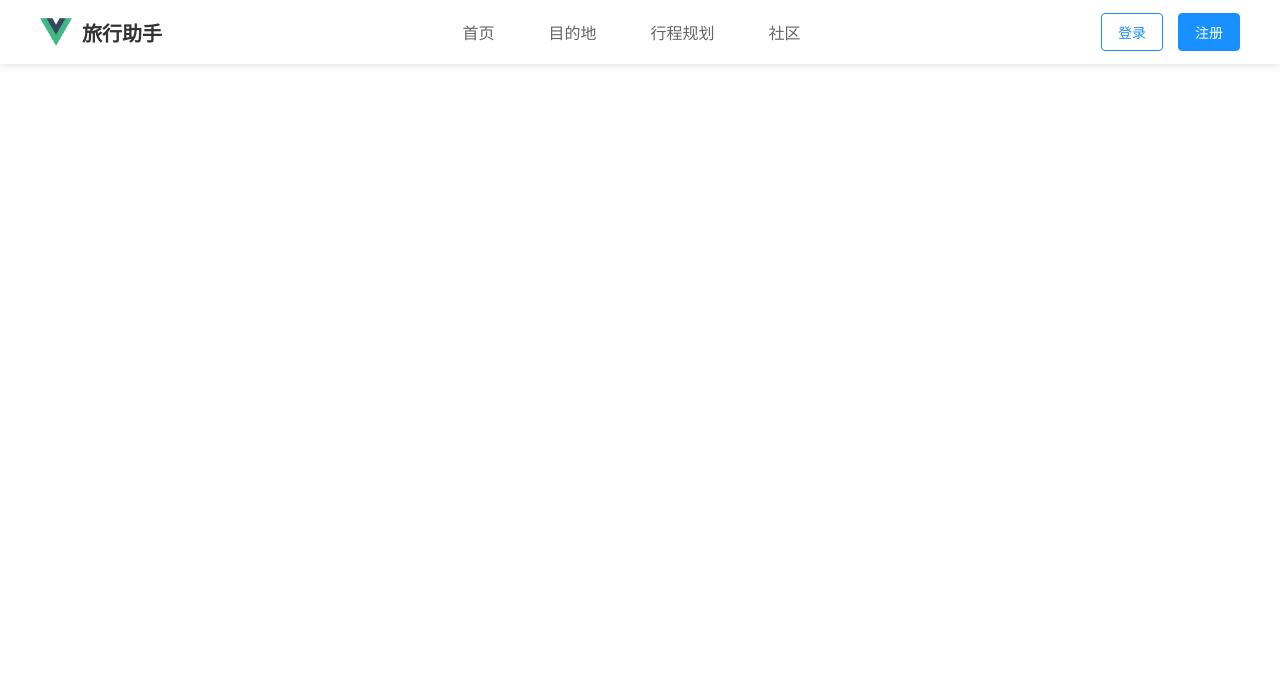
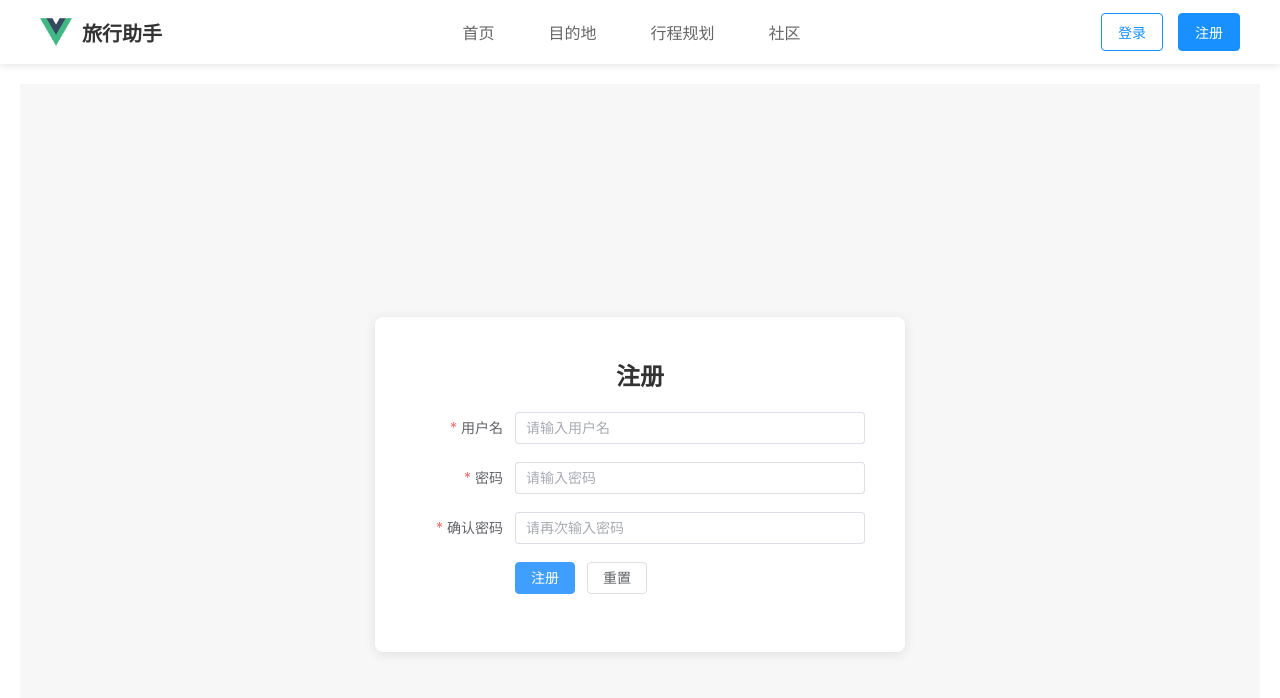
Before and after one commit to QuantumBitstream/travelplanner_vue, a Vue app: page /register in a window 1280 px wide. Shown: the top 698 px of the page. Built offline with nearby package versions, Linux system fonts and the light colour scheme.

Commit message:
create Register.vue

```diff
--- a/src/router/routes.js
+++ b/src/router/routes.js
@@ -33,11 +33,11 @@ export const publicRoutes = [
         name: 'Login',
         component: () => import('@/views/Login.vue')
     },
-    // {
-    //     path: '/register',
-    //     name: 'Register',
-    //     component: () => import('@/views/Register.vue')
-    // },
+    {
+        path: '/register',
+        name: 'Register',
+        component: () => import('@/views/Register.vue')
+    },
     // {
     //     path: '/profile',
     //     name: 'Profile',
--- /dev/null
+++ b/src/views/Register.vue
@@ -0,0 +1,124 @@
+<template>
+  <div class="register-page">
+    <div class="register-card">
+      <div class="header">
+        <h2>注册</h2>
+      </div>
+
+      <el-form :model="registerForm" status-icon :rules="rules" ref="registerForm" label-width="100px">
+        <!-- 用户名输入 -->
+        <el-form-item label="用户名" prop="username">
+          <el-input v-model="registerForm.username" autocomplete="off" placeholder="请输入用户名" />
+        </el-form-item>
+
+        <!-- 密码输入 -->
+        <el-form-item label="密码" prop="password">
+          <el-input
+              v-model="registerForm.password"
+              type="password"
+              autocomplete="off"
+              placeholder="请输入密码"
+          />
+        </el-form-item>
+
+        <!-- 确认密码输入 -->
+        <el-form-item label="确认密码" prop="confirmPassword">
+          <el-input
+              v-model="registerForm.confirmPassword"
+              type="password"
+              autocomplete="off"
+              placeholder="请再次输入密码"
+          />
+        </el-form-item>
+
+        <!-- 提交按钮 -->
+        <el-form-item>
+          <el-button type="primary" @click="handleRegister">注册</el-button>
+          <el-button @click="resetForm">重置</el-button>
+        </el-form-item>
+      </el-form>
+    </div>
+  </div>
+</template>
+
+<script>
+export default {
+  name: 'RegisterView',
+  data() {
+    return {
+      registerForm: {
+        username: '',
+        password: '',
+        confirmPassword: ''
+      },
+      rules: {
+        username: [
+          { required: true, message: '请输入用户名', trigger: 'blur' },
+          { min: 3, max: 15, message: '用户名长度在 3 到 15 个字符', trigger: 'blur' }
+        ],
+        password: [
+          { required: true, message: '请输入密码', trigger: 'blur' },
+          { min: 6, message: '密码长度不能小于 6 个字符', trigger: 'blur' }
+        ],
+        confirmPassword: [
+          { required: true, message: '请确认密码', trigger: 'blur' },
+          {
+            validator: (rule, value, callback) => {
+              if (value !== this.registerForm.password) {
+                callback(new Error('两次输入的密码不一致'))
+              } else {
+                callback()
+              }
+            },
+            trigger: 'blur'
+          }
+        ]
+      }
+    }
+  },
+  methods: {
+    handleRegister() {
+      this.$refs.registerForm.validate((valid) => {
+        if (valid) {
+          alert('注册成功！')
+          // 这里可以处理注册逻辑，比如调用API
+        } else {
+          alert('请填写正确的信息。')
+          return false
+        }
+      })
+    },
+    resetForm() {
+      this.$refs.registerForm.resetFields()
+    }
+  }
+}
+</script>
+
+<style scoped>
+.register-page {
+  display: flex;
+  justify-content: center;
+  align-items: center;
+  height: 100vh;
+  background-color: #f7f7f7;
+}
+
+.register-card {
+  width: 450px;
+  padding: 40px;
+  border-radius: 8px;
+  background-color: #fff;
+  box-shadow: 0 2px 12px rgba(0, 0, 0, 0.1);
+}
+
+.header {
+  text-align: center;
+  margin-bottom: 20px;
+}
+
+.header h2 {
+  margin: 0;
+  color: #333;
+}
+</style>
```
